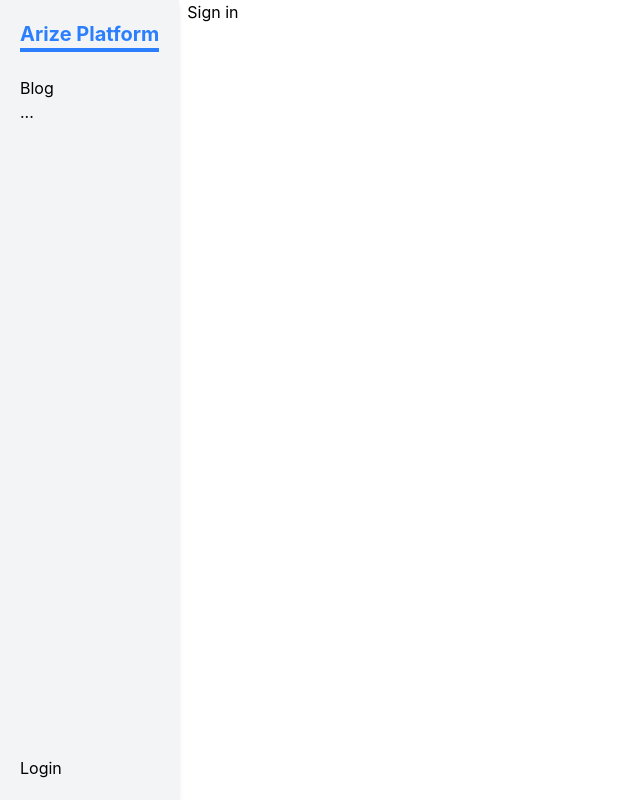
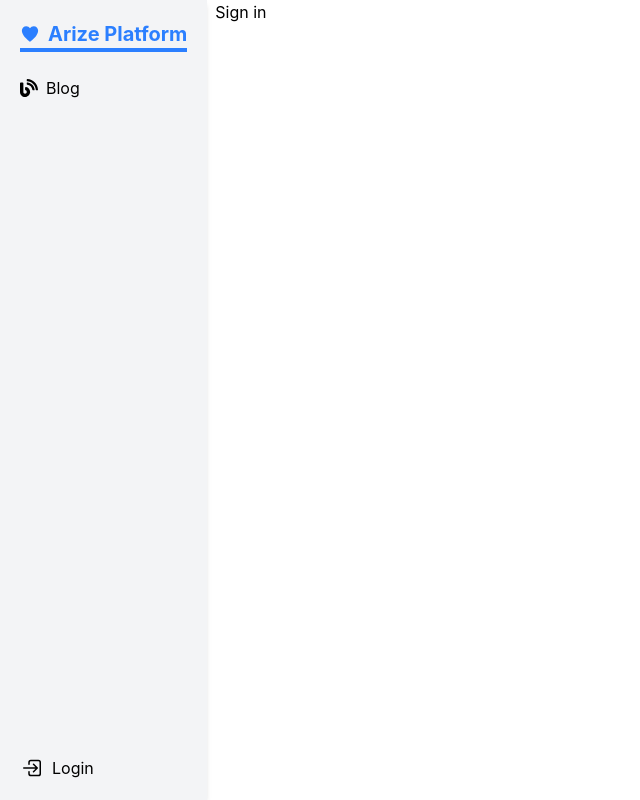
Before and after one commit to chatethakhun/armize-resume, a React (Vite) app: page /login in a window 1280 px wide. Shown: the whole page, without its empty margins (0-640 px from the left). Built offline with nearby package versions, Linux system fonts and the light colour scheme; no server answers.

Commit message:
customize sidebar

```diff
--- a/package.json
+++ b/package.json
@@ -22,6 +22,7 @@
     "ky": "^1.8.1",
     "react": "^19.0.0",
     "react-dom": "^19.0.0",
+    "react-icons": "^5.5.0",
     "tailwindcss": "^4.1.10"
   },
   "devDependencies": {
--- a/src/components/Logo.tsx
+++ b/src/components/Logo.tsx
@@ -1,5 +1,10 @@
+import { IoIosHeart } from "react-icons/io";
+
 const Logo = () => (
-  <div className="text-xl font-bold text-blue-500">Arize Platform</div>
+  <div className="text-xl font-bold text-blue-500 flex gap-2 items-center">
+    <IoIosHeart />
+    Arize Platform
+  </div>
 );
 
 export default Logo;
--- a/src/components/Sidebar.tsx
+++ b/src/components/Sidebar.tsx
@@ -1,15 +1,13 @@
 import { Link } from "@tanstack/react-router";
 import Logo from "./Logo";
 import { useClerk } from "@clerk/clerk-react";
-
+import { FaBlog } from "react-icons/fa";
+import { IoLogInOutline, IoLogOutOutline } from "react-icons/io5";
 const menus = [
   {
     name: "Blog",
     pathName: "/apps/blogs",
-  },
-  {
-    name: "...",
-    pathName: "/apps/more",
+    icon: () => <FaBlog className="text-lg" />,
   },
 ];
 
@@ -33,18 +31,26 @@
                     "text-blue-500 border-b-2 border-blue-500 w-full font-bold inline-block",
                 }}
               >
-                {menu.name}
+                <div className="flex gap-2 items-center">
+                  {menu.icon && <menu.icon />}
+                  {menu.name}
+                </div>
               </Link>
             </div>
           );
         })}
       </div>
       <div
-        className="mt-auto cursor-pointer"
+        className="mt-auto cursor-pointer flex gap-2 items-center hover:text-blue-500"
         onClick={() => {
           isSignedIn ? signOut() : openSignIn();
         }}
       >
+        {isSignedIn ? (
+          <IoLogOutOutline className="text-2xl" />
+        ) : (
+          <IoLogInOutline className="text-2xl" />
+        )}
         {isSignedIn ? "Logout" : "Login"}
       </div>
     </div>
```
Also changed, not shown: 1 other file (tests, documents, lock files or other folders).
